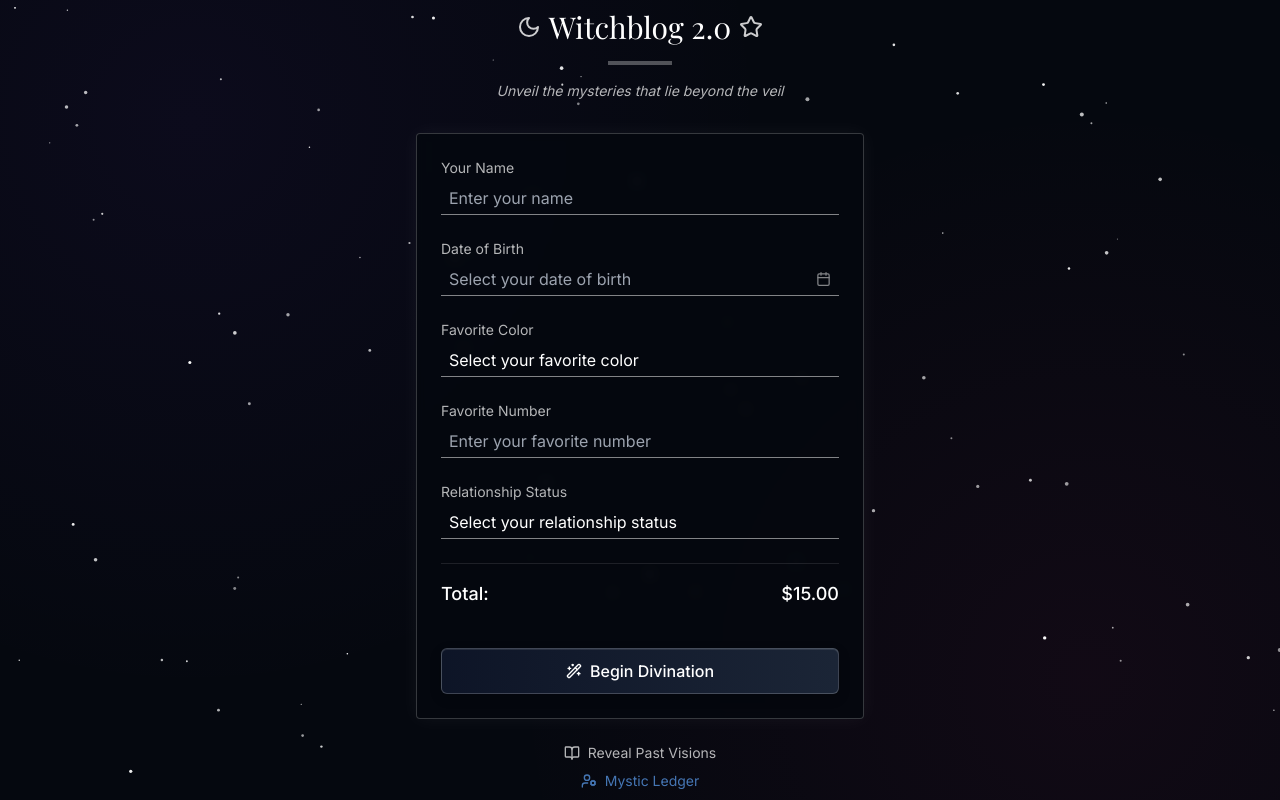
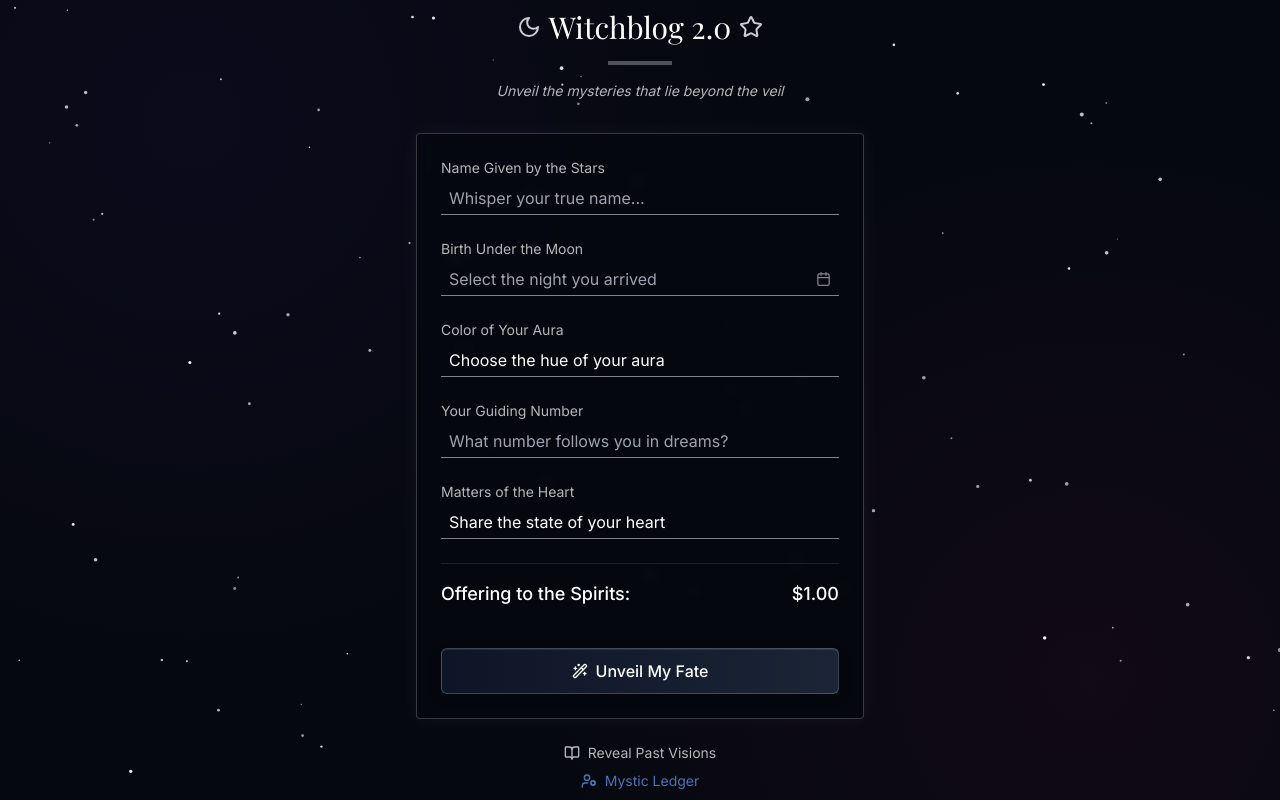
Before and after one commit to mpszkudlarek/witch-blog, a Next.js app: page / in a window 1280 px wide. Built offline with nearby package versions, Linux system fonts and the light colour scheme; a web font is replaced by a local one.

Commit message:
feat: rename labels with better namings

```diff
--- a/app/history/page.tsx
+++ b/app/history/page.tsx
@@ -14,7 +14,7 @@ export default function HistoryPage() {
                 <div className="text-center mb-8">
                     <div className="flex items-center justify-center mb-4">
                         <Moon className="h-6 w-6 mr-2 opacity-80"/>
-                        <h1 className="text-3xl font-serif">Your Divination History</h1>
+                        <h1 className="text-3xl font-serif">Echoes of Past Readings </h1>
                         <Star className="h-6 w-6 ml-2 opacity-80"/>
                     </div>
                     <div className="w-16 h-1 bg-white/30 mx-auto mb-4"></div>
--- a/components/blik-payment-form.tsx
+++ b/components/blik-payment-form.tsx
@@ -49,7 +49,7 @@ export default function BlikPaymentForm() {
             try {
                 setDivinationData(JSON.parse(stored))
             } catch {
-                setError("Invalid session data. Please return to the form.")
+                setError("The astral link was broken. Please begin the ritual anew.")
             }
         }
     }, [])
@@ -69,20 +69,20 @@ export default function BlikPaymentForm() {
                         break
                     case PaymentState.PAYMENT_FAILED_BUSINESS_ERROR:
                         setHasBusinessError(true)
-                        setError(message || "PAYMENT: A business error occurred.")
+                        setError(message || "The cosmic energies were misaligned.")
                         break
                     case PaymentState.PAYMENT_FAILED_TECHNICAL_ERROR:
                         setHasTechnicalError(true)
-                        setError(message || "PAYMENT:A technical error occurred.")
+                        setError(message || "The arcane channel was severed.")
                         break
                     default:
                         setIsPaymentError(true)
-                        setError(message || "PAYMENT: Payment failed. Please try again.")
+                        setError(message || "The offering failed. Consult the stars and try again.")
                 }
             },
             "payment.blik.incorrect": (e) => {
                 setIsPaymentError(true)
-                setError((e as IncorrectBLIKCodeEvent).message || "Incorrect BLIK code.")
+                setError((e as IncorrectBLIKCodeEvent).message || "The glyphs are false. The spirits reject this code.")
             },
             "divination.requested": (e) => {
                 const {cards} = e as DivinationRequestedEvent
@@ -98,20 +98,20 @@ export default function BlikPaymentForm() {
             },
             "error.business": (e) => {
                 setHasBusinessError(true)
-                setError((e as BusinessErrorEvent).message || "A business error occurred.")
+                setError((e as BusinessErrorEvent).message || "A worldly misalignment disrupted the flow of energy.")
             },
             "error.technical": (e) => {
                 setHasTechnicalError(true)
-                setError((e as TechnicalErrorEvent).message || "A technical error occurred.")
+                setError((e as TechnicalErrorEvent).message || "The aether trembled. The connection was lost.")
             },
             "process.ended": (e) => {
                 const {status, message} = e as ProcessEndedEvent
                 if (status === "FinishedWithWrongPaymentStatus") {
                     setHasBusinessError(true)
-                    setError(message || "The payment status was invalid.")
+                    setError(message || "The offering was not accepted by the cosmic ledger.")
                 } else {
                     setHasTechnicalError(true)
-                    setError(message || "The connection was closed.")
+                    setError(message || "The astral channel faded into silence.")
                 }
             },
         }
@@ -124,7 +124,6 @@ export default function BlikPaymentForm() {
         }
     }, [router])
 
-    // ✅ hook always called at the top level with valid (possibly empty) strings
     useStomp(userId, processId, handleStompEvent)
 
     const handleSubmit = async (e: React.FormEvent) => {
@@ -135,7 +134,7 @@ export default function BlikPaymentForm() {
         setIsPaymentError(false)
 
         if (!/^\d{6}$/.test(blikCode)) {
-            setError("Please enter a valid 6-digit BLIK code")
+            setError("A sacred code must be 6 glyphs in length.")
             return
         }
 
@@ -146,15 +145,15 @@ export default function BlikPaymentForm() {
     if (!divinationData) {
         return (
             <div className="witch-card bg-black/50 backdrop-blur-sm text-center p-6">
-                <p>No divination data found. Please return to the home page.</p>
+                <p>The spirits whisper of missing intent... No prophecy may be revealed.</p>
                 <button onClick={() => router.push("/")} className="mystical-button mt-4">
-                    Return Home
+                    Return to the Mortal Realm
                 </button>
             </div>
         )
     }
 
-    const finalCost = 15
+    const finalCost = 1
 
     return (
         <div className="witch-card bg-black/50 backdrop-blur-sm">
@@ -168,14 +167,14 @@ export default function BlikPaymentForm() {
                 <form onSubmit={handleSubmit} className="space-y-6">
                     <div className="mb-6 p-4 border border-white/10 rounded-sm">
                         <div className="flex justify-between items-center text-lg font-medium">
-                            <span>Total:</span>
+                            <span>Mystical Tribute:</span>
                             <span>${finalCost.toFixed(2)}</span>
                         </div>
                     </div>
 
                     <div className="space-y-4">
                         <div>
-                            <label htmlFor="blikCode" className="witch-label">BLIK Code</label>
+                            <label htmlFor="blikCode" className="witch-label">Astral BLIK Sigil</label>
                             <input
                                 type="text"
                                 id="blikCode"
@@ -188,7 +187,7 @@ export default function BlikPaymentForm() {
                                 required
                             />
                             <p className="text-xs text-center mt-2 opacity-70">
-                                Enter the 6-digit code from your banking app
+                                Inscribe the 6-digit glyph from your ritual banking scroll
                             </p>
                         </div>
                         {error && <div className="text-red-400 text-sm text-center">{error}</div>}
@@ -202,20 +201,20 @@ export default function BlikPaymentForm() {
                             disabled={isSubmitting}
                         >
                             <Sparkles className="h-4 w-4 mr-2"/>
-                            Complete Payment
+                            Invoke the BLIK Rite
                         </button>
                     </div>
 
                     <div className="text-center text-xs opacity-70 pt-2">
                         <p>
-                            By proceeding, you agree to our{" "}
+                            By invoking this rite, you submit to our{" "}
                             <a
                                 href="https://www.facebook.com/profile.php?id=100091842926056"
                                 target="_blank"
                                 rel="noopener noreferrer"
                                 className="terms-link underline hover:text-white transition-colors"
                             >
-                                terms and conditions
+                                cosmic terms and ethereal conditions
                             </a>
                         </p>
                     </div>
--- a/components/divination-form.tsx
+++ b/components/divination-form.tsx
@@ -58,23 +58,23 @@ export default function DivinationForm() {
         let isValid = true
 
         if (!formData.name.trim()) {
-            newErrors.name = "Please enter your name"
+            newErrors.name = "The stars need a name to align"
             isValid = false
         }
         if (!formData.dateOfBirth) {
-            newErrors.dateOfBirth = "Please select your date of birth"
+            newErrors.dateOfBirth = "Reveal the date of your celestial arrival"
             isValid = false
         }
         if (!formData.favoriteColor) {
-            newErrors.favoriteColor = "Please select your favorite color"
+            newErrors.favoriteColor = "Choose the hue of your aura"
             isValid = false
         }
         if (!formData.favoriteNumber) {
-            newErrors.favoriteNumber = "Please enter your favorite number"
+            newErrors.favoriteNumber = "Your guiding number is missing"
             isValid = false
         }
         if (!formData.relationshipStatus) {
-            newErrors.relationshipStatus = "Please select your relationship status"
+            newErrors.relationshipStatus = "Tell us of your heart's journey"
             isValid = false
         }
 
@@ -103,7 +103,7 @@ export default function DivinationForm() {
     }
 
     const colorOptions = [
-        {value: "", label: "Select your favorite color"},
+        {value: "", label: "Choose the hue of your aura"},
         {value: "red", label: "Red - Passion & Energy"},
         {value: "orange", label: "Orange - Creativity & Enthusiasm"},
         {value: "yellow", label: "Yellow - Joy & Intellect"},
@@ -119,14 +119,14 @@ export default function DivinationForm() {
         {value: "other", label: "Other - Mystical Essence"},
     ]
 
-    const cost = 15
+    const cost = 1
 
     return (
         <div className="witch-card border border-white/10">
             <form onSubmit={handleSubmit} className="space-y-6" noValidate>
                 {/* Name Field */}
                 <div>
-                    <label htmlFor="name" className="witch-label">Your Name</label>
+                    <label htmlFor="name" className="witch-label">Name Given by the Stars</label>
                     <input
                         type="text"
                         id="name"
@@ -134,20 +134,20 @@ export default function DivinationForm() {
                         value={formData.name}
                         onChange={handleChange}
                         className={`witch-input ${errors.name ? "border-red-400" : ""}`}
-                        placeholder="Enter your name"
+                        placeholder="Whisper your true name..."
                     />
                     {errors.name && <p className="text-red-400 text-xs mt-1">{errors.name}</p>}
                 </div>
 
                 {/* Date of Birth Field */}
                 <div>
-                    <label htmlFor="dateOfBirth" className="witch-label">Date of Birth</label>
+                    <label htmlFor="dateOfBirth" className="witch-label">Birth Under the Moon</label>
                     <CustomDatePicker
                         id="dateOfBirth"
                         name="dateOfBirth"
                         value={formData.dateOfBirth}
                         onChangeAction={handleDateChange}
-                        placeholder="Select your date of birth"
+                        placeholder="Select the night you arrived"
                         hasError={!!errors.dateOfBirth}
                     />
                     {errors.dateOfBirth && <p className="text-red-400 text-xs mt-1">{errors.dateOfBirth}</p>}
@@ -155,7 +155,7 @@ export default function DivinationForm() {
 
                 {/* Favorite Color Field */}
                 <div>
-                    <label htmlFor="favoriteColor" className="witch-label">Favorite Color</label>
+                    <label htmlFor="favoriteColor" className="witch-label">Color of Your Aura</label>
                     <select
                         id="favoriteColor"
                         name="favoriteColor"
@@ -174,7 +174,7 @@ export default function DivinationForm() {
 
                 {/* Favorite Number Field */}
                 <div>
-                    <label htmlFor="favoriteNumber" className="witch-label">Favorite Number</label>
+                    <label htmlFor="favoriteNumber" className="witch-label">Your Guiding Number</label>
                     <input
                         type="number"
                         id="favoriteNumber"
@@ -182,7 +182,7 @@ export default function DivinationForm() {
                         value={formData.favoriteNumber}
                         onChange={handleChange}
                         className={`witch-input ${errors.favoriteNumber ? "border-red-400" : ""}`}
-                        placeholder="Enter your favorite number"
+                        placeholder="What number follows you in dreams?"
                         min="0"
                         step="1"
                     />
@@ -191,7 +191,7 @@ export default function DivinationForm() {
 
                 {/* Relationship Status Field */}
                 <div>
-                    <label htmlFor="relationshipStatus" className="witch-label">Relationship Status</label>
+                    <label htmlFor="relationshipStatus" className="witch-label">Matters of the Heart</label>
                     <select
                         id="relationshipStatus"
                         name="relationshipStatus"
@@ -199,21 +199,21 @@ export default function DivinationForm() {
                         onChange={handleChange}
                         className={`witch-input bg-transparent ${errors.relationshipStatus ? "border-red-400" : ""}`}
                     >
-                        <option value="" disabled>Select your relationship status</option>
-                        <option value="single">Single</option>
-                        <option value="in_relationship">In a relationship</option>
-                        <option value="married">Married</option>
-                        <option value="separated">Separated</option>
-                        <option value="divorced">Divorced</option>
-                        <option value="widowed">Widowed</option>
-                        <option value="complicated">It&apos;s complicated</option>
+                        <option value="" disabled>Share the state of your heart</option>
+                        <option value="single">Alone on the Path</option>
+                        <option value="in_relationship">Entwined with Another</option>
+                        <option value="married">Bound by Sacred Vows</option>
+                        <option value="separated">Wandering Apart</option>
+                        <option value="divorced">Released from Union</option>
+                        <option value="widowed">Left Behind by Fate</option>
+                        <option value="complicated">Entangled in Mysteries</option>
                     </select>
                     {errors.relationshipStatus && <p className="text-red-400 text-xs mt-1">{errors.relationshipStatus}</p>}
                 </div>
 
                 <div className="border-t border-white/10 pt-4 mt-4">
                     <div className="flex justify-between items-center mb-4 text-lg font-medium">
-                        <span>Total:</span>
+                        <span>Offering to the Spirits:</span>
                         <span>${cost.toFixed(2)}</span>
                     </div>
                 </div>
@@ -226,14 +226,14 @@ export default function DivinationForm() {
                     >
                         {isSubmitting ? (
                             <span className="flex items-center">
-                <span className="animate-pulse mr-2">✧</span>
-                Preparing...
-              </span>
+                                <span className="animate-pulse mr-2">✧</span>
+                                Preparing your path...
+                            </span>
                         ) : (
                             <span className="flex items-center">
-                <Wand2 className="h-4 w-4 mr-2"/>
-                Begin Divination
-              </span>
+                                <Wand2 className="h-4 w-4 mr-2"/>
+                                Unveil My Fate
+                            </span>
                         )}
                     </button>
                 </div>
--- a/components/payment-animation.tsx
+++ b/components/payment-animation.tsx
@@ -34,18 +34,17 @@ export default function PaymentAnimation({hasError = false}: PaymentAnimationPro
             <div className="flex flex-col items-center justify-center space-y-8">
                 <div className="blik-animation">
                     <div className="h-full flex items-center justify-center">
-                        <p className="text-lg font-medium">Processing BLIK Payment</p>
+                        <p className="text-lg font-medium">Invoking the Astral BLIK Tribute</p>
                     </div>
                 </div>
 
                 <div className="space-y-4 w-full">
-                    {/* Step 1: Verifying code */}
                     <div className="flex items-center">
                         <div
                             className={`w-5 h-5 rounded-full mr-3 ${step >= 1 ? "bg-white" : "bg-gray-700"} transition-colors duration-700`}
                         ></div>
                         <p className={`${step >= 1 ? "opacity-100" : "opacity-50"} transition-opacity duration-700`}>
-                            Verifying code
+                            Deciphering Astral Glyphs
                         </p>
                     </div>
 
@@ -54,7 +53,7 @@ export default function PaymentAnimation({hasError = false}: PaymentAnimationPro
                             className={`w-5 h-5 rounded-full mr-3 ${step >= 2 ? "bg-white" : "bg-gray-700"} transition-colors duration-700`}
                         ></div>
                         <p className={`${step >= 2 ? "opacity-100" : "opacity-50"} transition-opacity duration-700`}>
-                            Processing payment
+                            Channeling Energies
                         </p>
                     </div>
 
```
